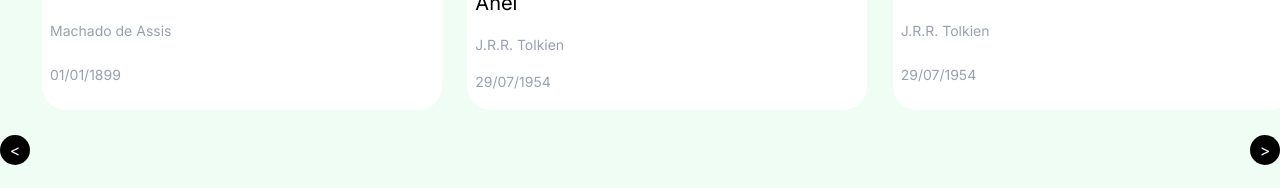
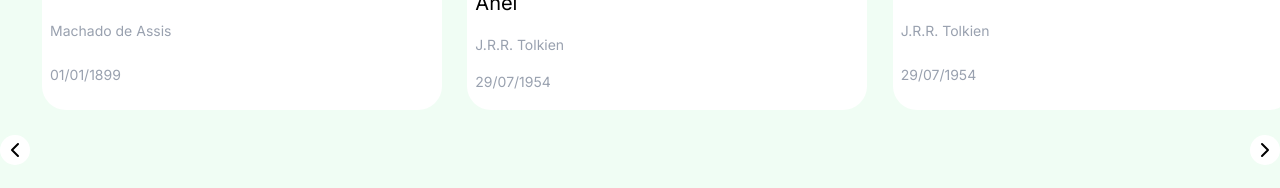
Before and after one commit to joaovicassis/projeto-final-byron, a Next.js app: page / in a window 1280 px wide. Shown: the part 1286-1474 px from the top of the page. Built offline with nearby package versions, Linux system fonts and the light colour scheme; grey boxes are pictures that could not be loaded.

Commit message:
feat: estilizacao dos botoes do carrossel

```diff
--- a/src/components/Carousel/index.tsx
+++ b/src/components/Carousel/index.tsx
@@ -1,5 +1,6 @@
 import { useEffect } from "react";
 import Image from "next/image";
+import { ChevronLeft, ChevronRight } from "lucide-react";
 
 // tipagem das props esperadas
 type CarouselItem = {
@@ -69,8 +70,8 @@ const Carousel = ({ activeItemIndex, setActiveItemIndex, carouselData }: Carouse
     return (
         <div className="flex items-center gap-3">
 
-            <button onClick={back} className="min-w-[30px] h-[30px] rounded-full grid place-items-center text-white bg-black bg-opacity-20 hover:bg-opacity-60 duration-200">
-                {"<"}
+            <button onClick={back} className="min-w-[30px] h-[30px] rounded-full grid place-items-center text-black bg-white hover:bg-green-400 bg-opacity-20 hover:bg-opacity-60 duration-200">
+                <ChevronLeft />
             </button>
 
             <div className="grid grid-cols-3 gap-20">
@@ -208,8 +209,8 @@ const Carousel = ({ activeItemIndex, setActiveItemIndex, carouselData }: Carouse
                 </div>
             </div>
             <button
-                onClick={forward} className="min-w-[30px] h-[30px] rounded-full grid place-items-center text-white bg-black bg-opacity-20 hover:bg-opacity-60 duration-200">
-                {">"}
+                onClick={forward} className="min-w-[30px] h-[30px] rounded-full grid place-items-center text-black bg-white hover:bg-green-400 hover:bg-opacity-60 duration-200">
+                <ChevronRight />
             </button>
         </div>
     );
```
